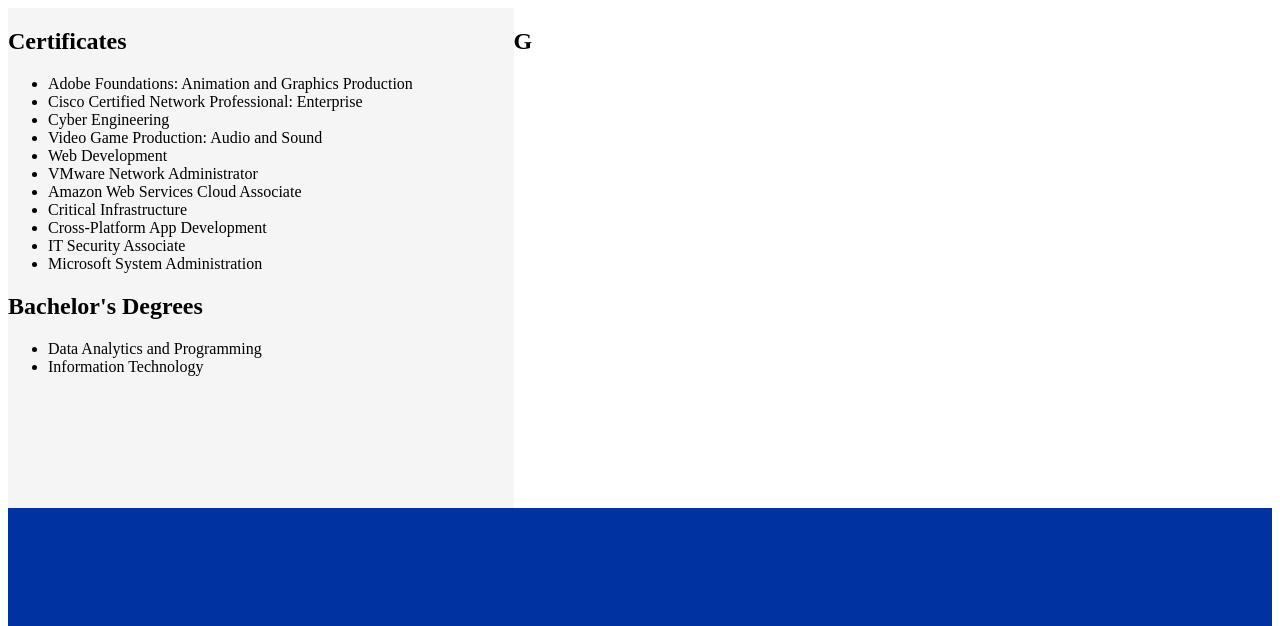
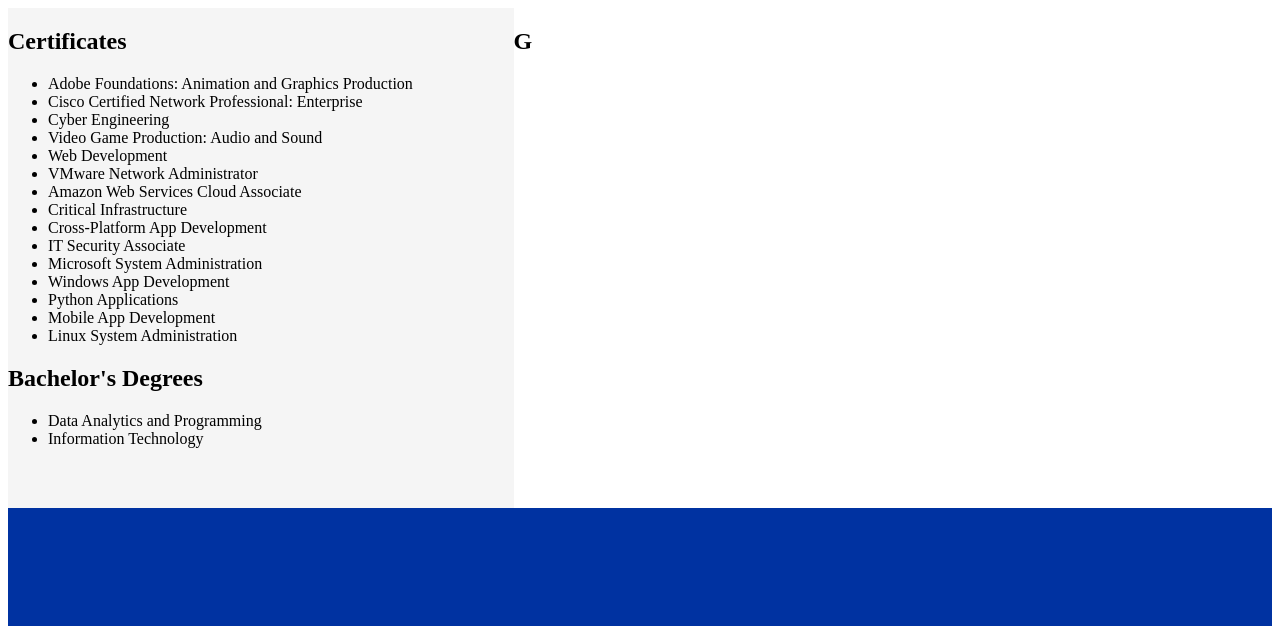
Before and after one commit to natzi-ely/gateway, a plain HTML site: page index.html in a window 1280 px wide. Shown: the top 626 px of the page. Drawn offline with Linux system fonts and the light colour scheme.

Commit message:
mnbmnbjhvjkvpppp

```diff
--- a/index.html
+++ b/index.html
@@ -14,7 +14,7 @@
 
     <div class="column1">
         <h2>Certificates</h2>
-        <ul font-size="20">
+        <ul>
             <li>Adobe Foundations: Animation and Graphics Production</li>
             <li>Cisco Certified Network Professional: Enterprise</li>
             <li>Cyber Engineering</li>
@@ -26,6 +26,10 @@
             <li>Cross-Platform App Development</li>
             <li>IT Security Associate</li>
             <li>Microsoft System Administration</li>
+            <li>Windows App Development </li>
+            <li>Python Applications</li>
+            <li>Mobile App Development</li>
+            <li>Linux System Administration</li>
         </ul>
         <h2>Bachelor's Degrees</h2>
         <ul>
```
